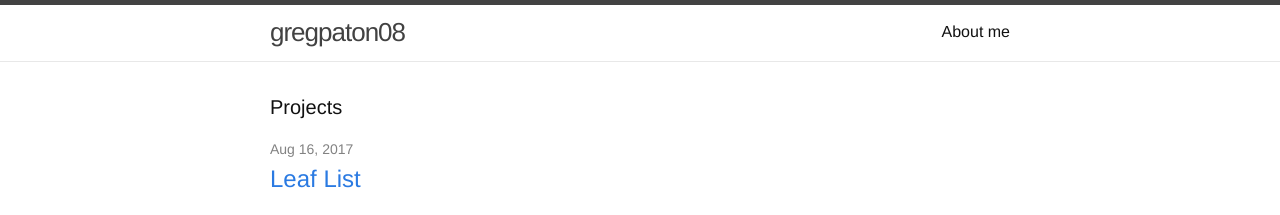
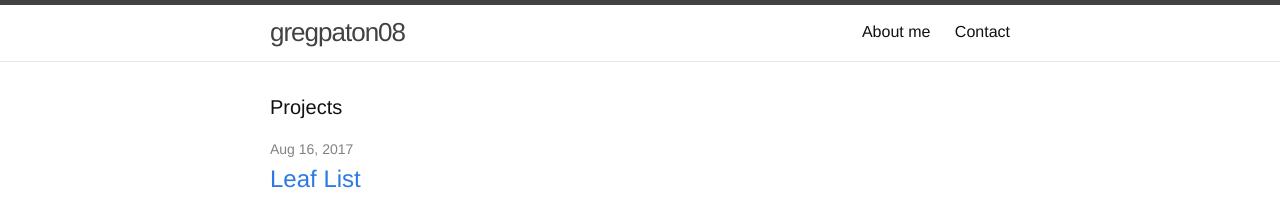
Before and after one commit to gregpaton08/gregpaton08.github.io, a Jekyll site: the page built from index.md, in a window 1280 px wide. Shown: the top 215 px of the page. Built offline with Jekyll 4.4.1, drawn with Linux system fonts in a browser that asks for light colours; nearby versions of some CDN libraries.

Commit message:
Add link to contact page

```diff
--- a/_config.yml
+++ b/_config.yml
@@ -16,6 +16,7 @@ minima:
 # this and add the path to the pages in order as they should show up
 header_pages:
  - about.html
+ - contact.html
 
 # Build settings
 markdown: kramdown
```
